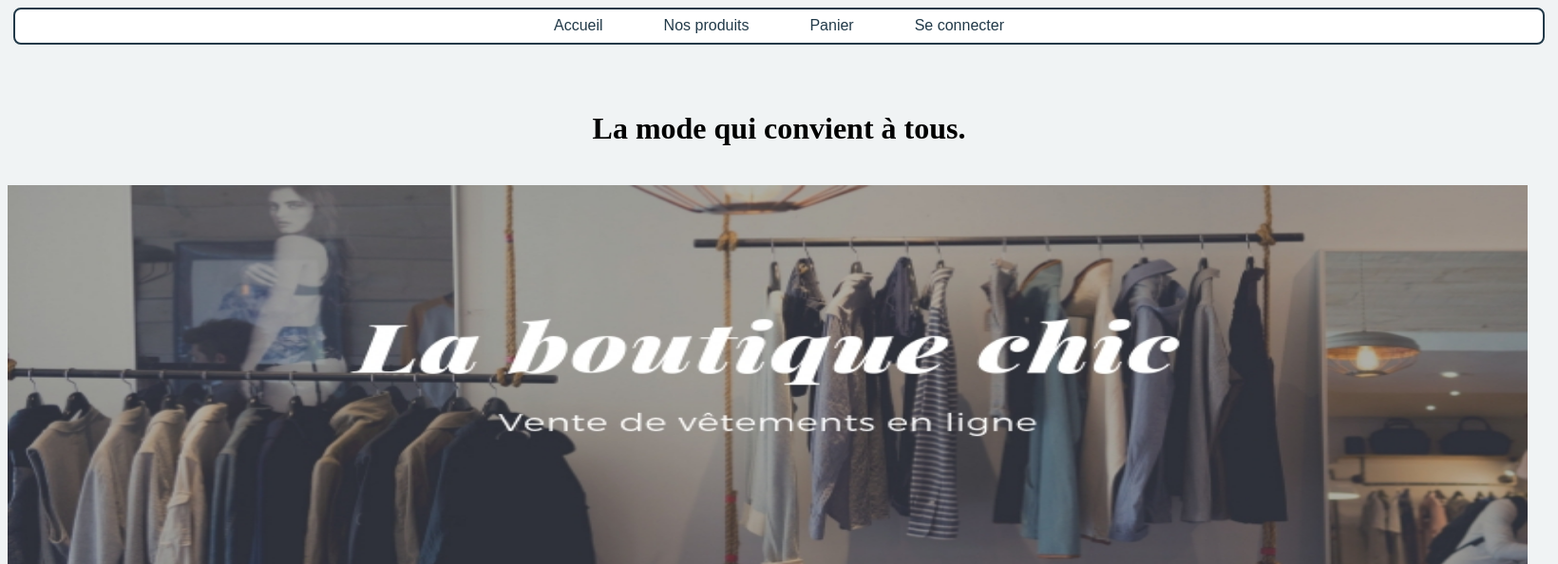
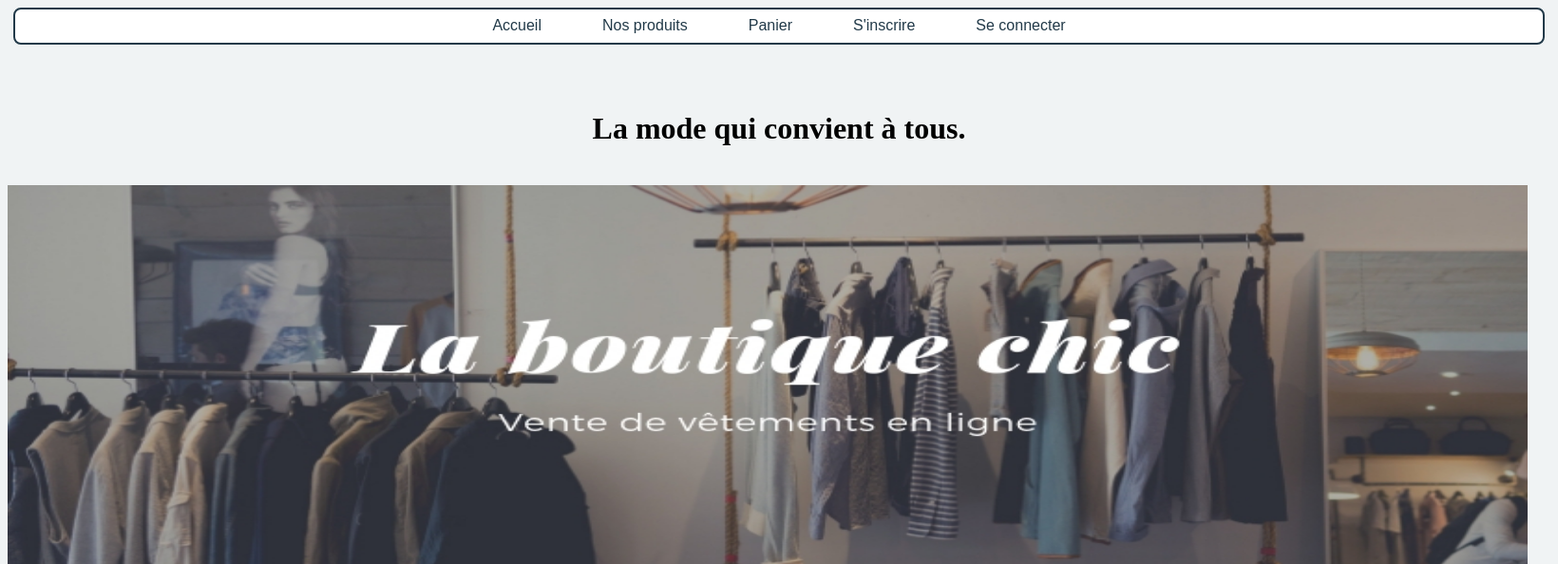
Before and after one commit to leilambrk/Marka, a PHP site: page / in a window 1640 px wide. Shown: the top 594 px of the page at 95% size. Run offline with PHP 8.4, Linux system fonts and the light colour scheme.

Commit message:
ajout "s'inscrire dans la base"

```diff
--- a/view/view.php
+++ b/view/view.php
@@ -18,6 +18,9 @@
                                 <li id="rej"><a href="?action=display3rd&controller=produit">Enfants</a></li>
                         </li></ul>
                         <li class="align"><a href="?action=display&controller=panier">Panier</a></li>
+                        <li>
+                            <a href="?action=create&controller=utilisateur">S'inscrire</a>
+                        </li>
                         <li class="align"><a href="?action=connect&controller=utilisateur">Se connecter</a></li>
                     </ul>
             </div>
@@ -33,6 +36,9 @@
                         </ul></li>
                         <li><a href="?action=display&controller=panier">Panier</a></li>
                         <?php  if (!isset($_SESSION['login'])) { ?>
+                                                    <li>
+                                                        <a href="?action=create&controller=utilisateur">S'inscrire</a>
+                                                    </li>
                                                     <li>
                                                         <a href="?action=connect&controller=utilisateur">Se connecter</a>
                                                     </li>
```
